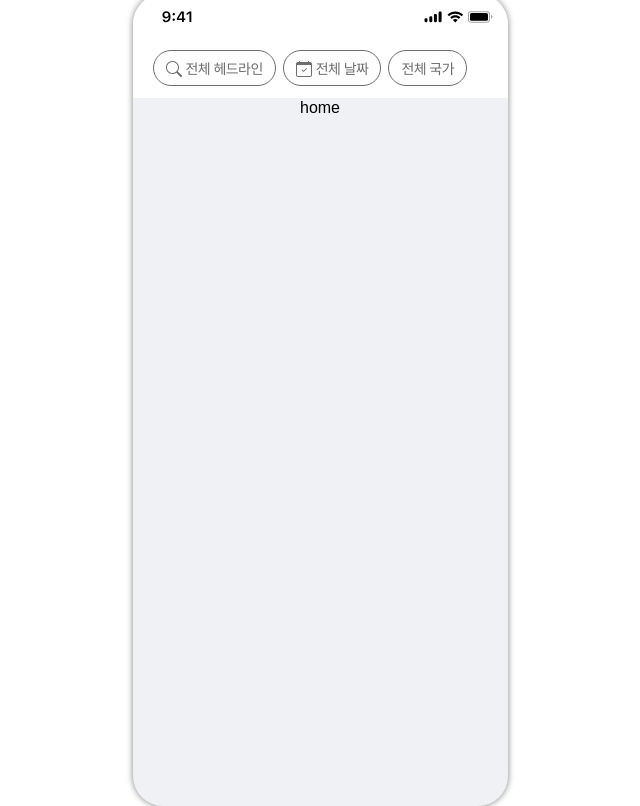
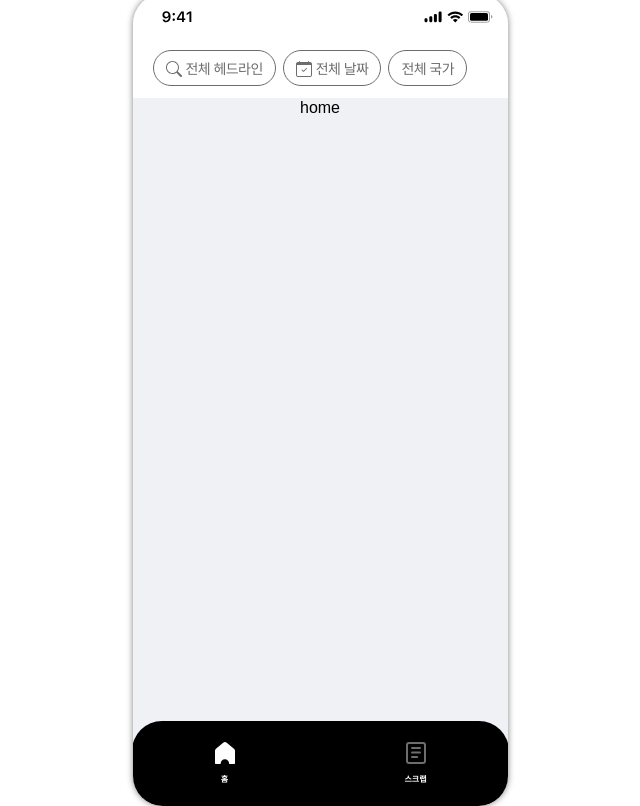
Before and after one commit to RanungPark/nyt-clone, a React (Create React App) app: page / in a window 1280 px wide. Shown: the whole page, without its empty margins (320-960 px from the left). Built offline with nearby package versions, Linux system fonts and the light colour scheme.

Commit message:
푸터 컴포넌트

```diff
--- a/src/components/Footer.tsx
+++ b/src/components/Footer.tsx
@@ -1,10 +1,75 @@
 import React from 'react';
+import { styled } from 'styled-components';
+
+const Wapper = styled.div`
+  background-color: ${props => props.theme.black100};
+  border-radius: 30px;
+  display: flex;
+  align-items: center;
+  justify-content: space-between;
+  padding: 20px 80px;
+  gap: 165px;
+  position: absolute;
+  bottom: 0;
+  z-index: 100;
+  color: white; // 임시
+`
+
+const ToHome = styled.div`
+  width: 26px;
+  height: 45px;
+  display: flex;
+  flex-direction: column;
+  justify-content: center;
+  align-items: center;
+  gap: 9px;
+  cursor: pointer;
+  span {
+    font-size: 8px;
+    font-weight: 600;
+    line-height: 12px;
+    text-align: center;
+  }
+`
+
+const ToScrap = styled.div`
+  width: 26px;
+  height: 45px;
+  display: flex;
+  flex-direction: column;
+  justify-content: center;
+  align-items: center;
+  gap: 9px;
+  cursor: pointer;
+  span {
+    font-size: 8px;
+    font-weight: 600;
+    line-height: 12px;
+    text-align: center;
+  }
+`
 
 const Footer = () => {
   return (
-    <div>
-
-    </div>
+    <Wapper>
+      <ToHome>
+      <svg width="24" height="24" viewBox="0 0 24 24" fill="none" xmlns="http://www.w3.org/2000/svg">
+        <path d="M22 9.8414V22.351C22 22.6704 21.6812 23.0002 21.3522 23.0002H16.6221C16.3033 23.0002 16.0874 22.7838 16.0874 22.4643V22.3613C16.0874 19.9913 14.1542 18.1571 11.892 18.1571C9.52699 18.1571 7.69666 20.0943 7.69666 22.3613V22.4643C7.69666 22.7838 7.48072 23.0002 7.16195 23.0002H2.64781C2.32905 23.0002 2 22.6807 2 22.351V9.8414C2 8.97583 2.31877 8.2236 2.96658 7.68777L10.1748 1.64936C11.1414 0.783782 12.653 0.783782 13.7224 1.64936L20.9306 7.68777C21.6812 8.2236 22 8.97583 22 9.8414Z" fill="white"/>
+      </svg>
+      <span>
+        홈
+      </span>
+      </ToHome>
+      <ToScrap>
+      <svg width="24" height="24" viewBox="0 0 24 24" fill="none" xmlns="http://www.w3.org/2000/svg">
+        <rect x="3" y="2" width="18" height="20" rx="2" stroke="#6D6D6D" stroke-width="2"/>
+        <path d="M8 7H16M8 11.5H16M8 16H13.2" stroke="#6D6D6D" stroke-width="2" stroke-linecap="round" stroke-linejoin="round"/>
+      </svg>
+      <span>
+        스크랩
+      </span>
+      </ToScrap>
+    </Wapper>
   );
 };
 
```
